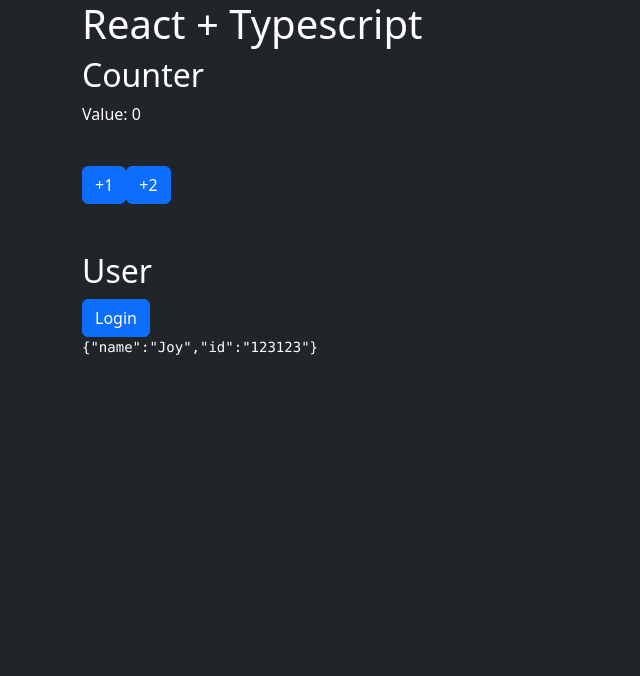
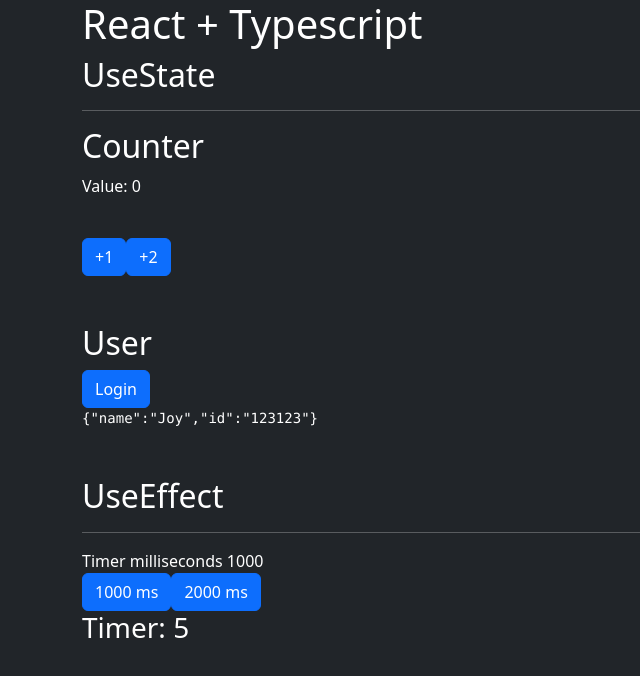
Before and after one commit to machelinos/react-udemy-ce-10-typescript, a React (Vite) app: page / in a window 1280 px wide. Shown: the top 676 px of the page, without its empty margins (0-640 px from the left). Built offline with nearby package versions, Linux system fonts and the light colour scheme.

Commit message:
UseEffect and UseRef with typescript

```diff
--- a/src/App.tsx
+++ b/src/App.tsx
@@ -1,4 +1,5 @@
 import { Counter } from './components/Counter'
+import { TimerFather } from './components/TimerFather'
 import { User } from './components/User'
 
 function App() {
@@ -6,9 +7,15 @@
     <>
       <h1>React + Typescript</h1>
 
+      <h2>UseState</h2>
+      <hr />
       <Counter />
+      <User />
 
-      <User />
+      <h2 className="mt-5">UseEffect</h2>
+      <hr />
+
+      <TimerFather />
     </>
   )
 }
--- /dev/null
+++ b/src/components/Timer.tsx
@@ -0,0 +1,23 @@
+import { useEffect, useRef, useState } from 'react'
+
+interface TimerArgs {
+  milliseconds: number
+}
+
+export const Timer = ({ milliseconds }: TimerArgs) => {
+  const [seconds, setSeconds] = useState<number>(0)
+  const ref = useRef<number>()
+
+  useEffect(() => {
+    ref.current && clearInterval(ref.current)
+    ref.current = setInterval(() => {
+      setSeconds((sec) => sec + 1)
+    }, milliseconds)
+  }, [milliseconds])
+
+  return (
+    <>
+      <h3>Timer: {seconds}</h3>
+    </>
+  )
+}
--- /dev/null
+++ b/src/components/TimerFather.tsx
@@ -0,0 +1,33 @@
+import { useState } from 'react'
+import { Timer } from './Timer'
+
+export const TimerFather = () => {
+  const [milliseconds, setMilliseconds] = useState<number>(1000)
+
+  const handleSetMs = (ms: number): void => {
+    setMilliseconds(ms)
+  }
+
+  return (
+    <>
+      Timer milliseconds {1000} <br />
+      <button
+        className="btn btn-primary"
+        onClick={() => {
+          handleSetMs(1000)
+        }}
+      >
+        1000 ms
+      </button>
+      <button
+        className="btn btn-primary"
+        onClick={() => {
+          handleSetMs(2000)
+        }}
+      >
+        2000 ms
+      </button>
+      <Timer milliseconds={milliseconds} />
+    </>
+  )
+}
```
